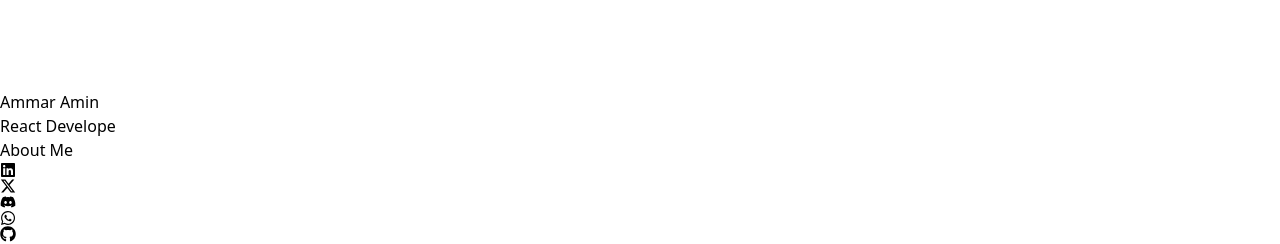
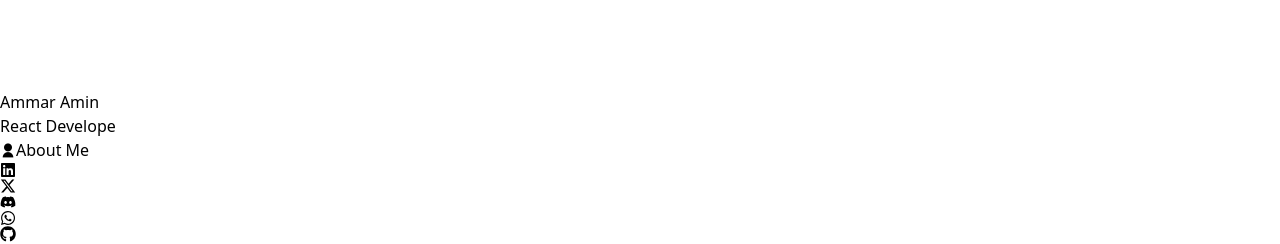
Before and after one commit to Ammar-Amin/portfolio, a React (Vite) app: page / in a window 1280 px wide. Shown: the part 1820-2064 px from the top of the page. Built offline with nearby package versions, Linux system fonts and the light colour scheme.

Commit message:
Update layout and styling in Home component for improved user experience

```diff
--- a/src/components/home/index.jsx
+++ b/src/components/home/index.jsx
@@ -42,20 +42,24 @@ const Home = () => {
         />
       </svg>
       <div className="px-4 md:px-10 w-full max-w-5xl mx-auto h-screen flex justify-between items-center">
-        <div className="mt-10">
+        <div className="mt-40">
           <h1 className="mb-2 text-4xl md:text-6xl font-medium">Ammar Amin</h1>
           <Dev />
           <div className="mt-3">
             <button
               onClick={() => setAbout(true)}
-              className="px-6 py-2 bg-red-500 font-semibold rounded-md text-white"
+              className="px-6 py-2 rounded-lg font-semibold text-white
+             bg-gradient-to-r from-red-500 to-red-700
+             hover:from-red-600 hover:to-red-800
+             transition-all duration-300 shadow-md hover:shadow-lg active:scale-95"
             >
+              <i className="ri-user-fill mr-2"></i>
               About Me
             </button>
           </div>
         </div>
         {about && <About toggle={setAbout} />}
-        <ul className="w-8 flex flex-col gap-3">
+        <ul className="mt-40 w-8 flex flex-col gap-3">
           {SocialLinks?.map((item) => (
             <li key={item.href}>
               <a href={item.href} target="_blank">
```
